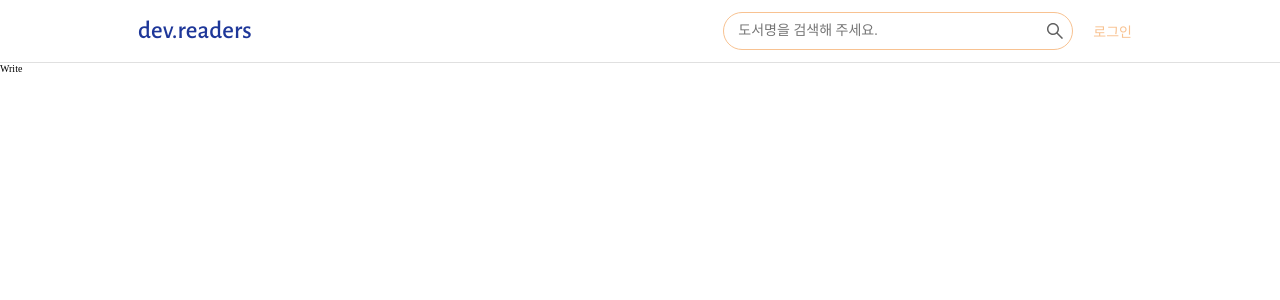
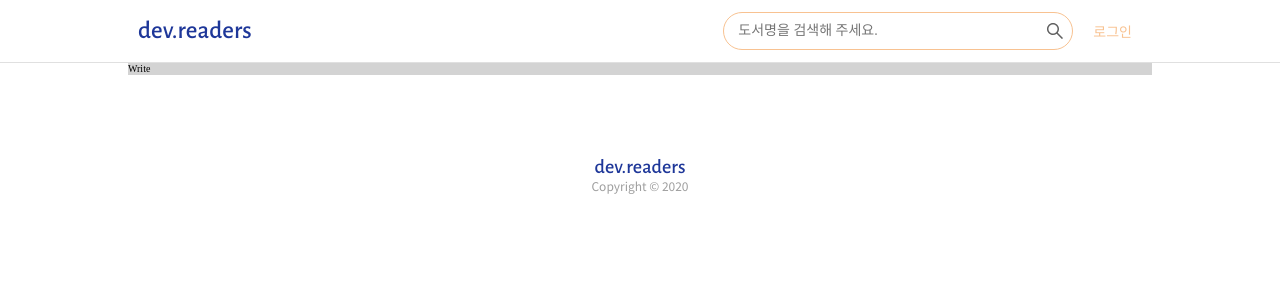
Before and after one commit to reesekimm/dev.readers, a Next.js app in the folder client/: page /write in a window 1280 px wide. Shown: the top 300 px of the page. Built offline with nearby package versions, Linux system fonts and the light colour scheme.

Commit message:
[#8] feat: Footer 컴포넌트 생성 및 BaseTemplate에 추가

```diff
--- a/client/src/components/index.ts
+++ b/client/src/components/index.ts
@@ -4,5 +4,6 @@ export { default as Text } from './atoms/Text';
 export { default as Search } from './molecules/Search';
 
 export { default as Header } from './organisms/Header';
+export { default as Footer } from './organisms/Footer';
 
 export { default as BaseTemplate } from './templates/BaseTemplate';
--- /dev/null
+++ b/client/src/components/organisms/Footer/index.tsx
@@ -0,0 +1,19 @@
+import React from 'react';
+
+import { Text } from '@components';
+import * as S from './style';
+
+function Footer(): React.ReactElement {
+  return (
+    <S.Container>
+      <Text color="primary" fontFamily="logo" fontSize="md">
+        dev.readers
+      </Text>
+      <Text color="gray4" fontSize="xsm">
+        Copyright &copy; {new Date().getFullYear()}
+      </Text>
+    </S.Container>
+  );
+}
+
+export default Footer;
--- /dev/null
+++ b/client/src/components/organisms/Footer/style.ts
@@ -0,0 +1,12 @@
+import styled from 'styled-components';
+
+export const Container = styled.div`
+  display: flex;
+  flex-direction: column;
+  justify-content: center;
+  align-items: center;
+  width: 100%;
+  height: 200px;
+  position: relative;
+  bottom: 0;
+`;
--- a/client/src/components/templates/BaseTemplate/index.tsx
+++ b/client/src/components/templates/BaseTemplate/index.tsx
@@ -1,6 +1,7 @@
 import React from 'react';
 
-import { Header } from '@components';
+import { Header, Footer } from '@components';
+import * as S from './style';
 
 interface Props {
   children: React.ReactNode;
@@ -8,10 +9,11 @@ interface Props {
 
 function BeseTemplate({ children }: Props): React.ReactElement {
   return (
-    <div>
+    <>
       <Header />
-      {children}
-    </div>
+      <S.Container>{children}</S.Container>
+      <Footer />
+    </>
   );
 }
 
--- a/client/src/components/templates/BaseTemplate/style.ts
+++ b/client/src/components/templates/BaseTemplate/style.ts
@@ -0,0 +1,9 @@
+import styled from 'styled-components';
+
+export const Container = styled.div`
+  height: 100%;
+  background: lightgray;
+  min-width: ${({ theme }) => theme.breakpoints.xsm};
+  max-width: ${({ theme }) => theme.breakpoints.lg};
+  margin: 0 auto;
+`;
--- a/client/src/styles/GlobalStyle.ts
+++ b/client/src/styles/GlobalStyle.ts
@@ -5,10 +5,15 @@ const GlobalStyle = createGlobalStyle`
   ${normalize}
 
   html {
+    height: 100%;
     font-size: 10px;
   }
 
-  * {
+  body {
+    height: 100%;
+  }
+
+  *, *:before, *:after {
     margin: 0;
     padding: 0;
     box-sizing: border-box;
```
Also changed, not shown: client/.eslintrc.json.
